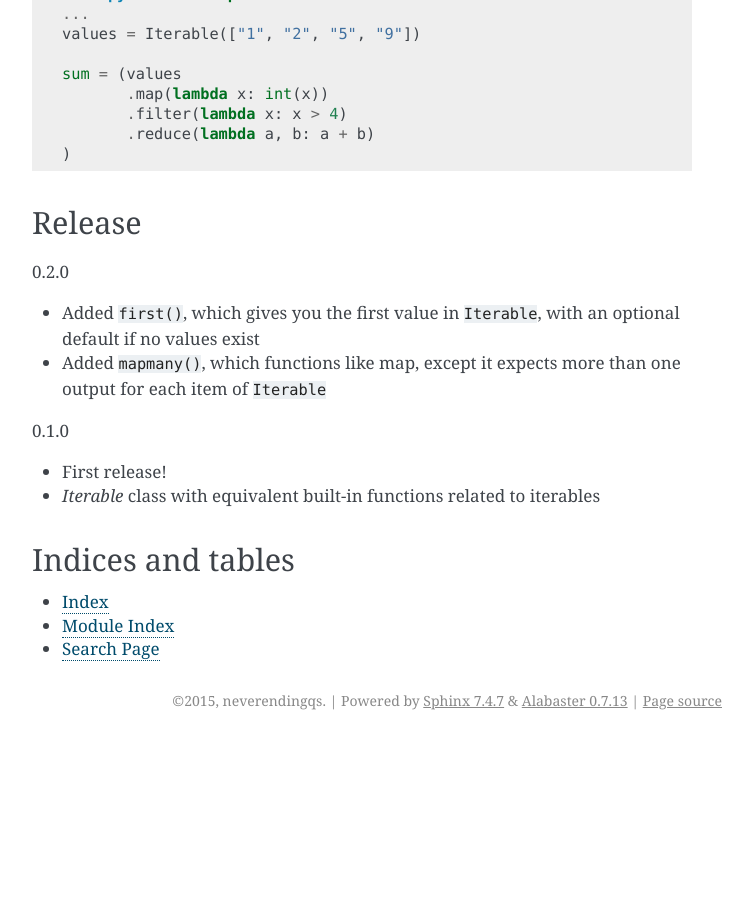
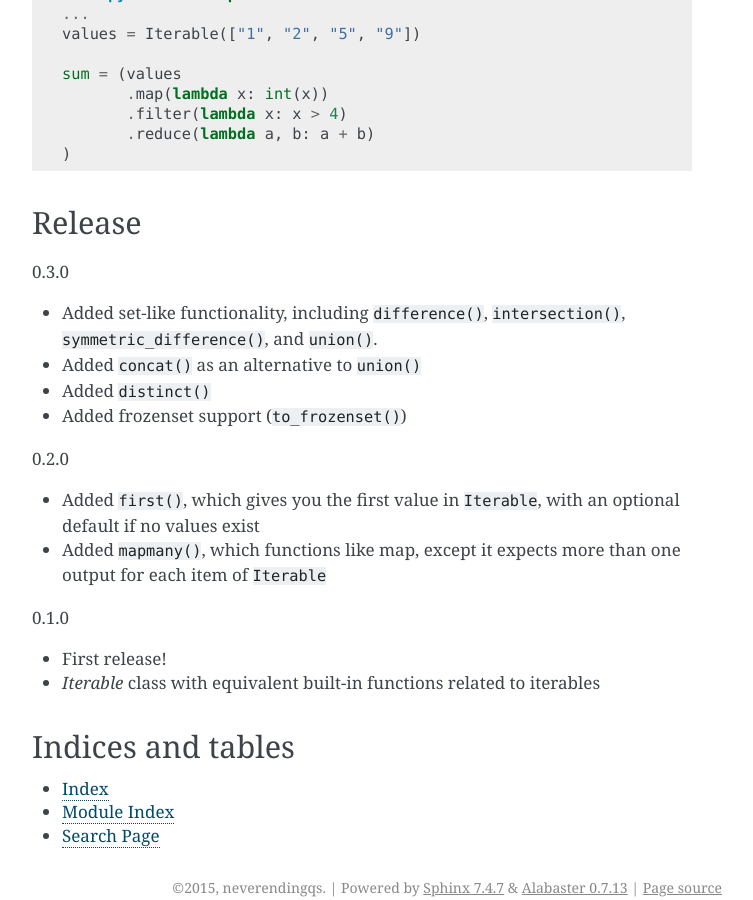
Before and after one commit to neverendingqs/pyiterable, a Sphinx documentation site: the page built from docs/index.rst, in a window 1280 px wide and 900 px high, scrolled down 1133 px. Shown: the whole window, without its empty margins (388-1141 px from the left). Built offline with Sphinx 7.4.7, drawn with Linux system fonts in a browser that asks for light colours; before the commit the page ends 1873 px from its top, so only the background shows below that.

Commit message:
0.3.0 - updating version number in setup.py and adding release notes to docs.

```diff
--- a/docs/index.rst
+++ b/docs/index.rst
@@ -69,6 +69,13 @@ do this:
 Release
 -------
 
+0.3.0
+
+* Added set-like functionality, including ``difference()``, ``intersection()``,  ``symmetric_difference()``, and ``union()``.
+* Added ``concat()`` as an alternative to ``union()``
+* Added ``distinct()``
+* Added frozenset support (``to_frozenset()``)
+
 0.2.0
 
 * Added ``first()``, which gives you the first value in ``Iterable``, with an optional default if no values exist
--- a/setup.py
+++ b/setup.py
@@ -2,7 +2,7 @@ from setuptools import setup
 
 setup(
     name='pyiterable',
-    version='0.2.0',
+    version='0.3.0',
     description='Iterable chains',
     long_description='Write more expressive code by chaining built-in transformations together.',
     classifiers=[
```
